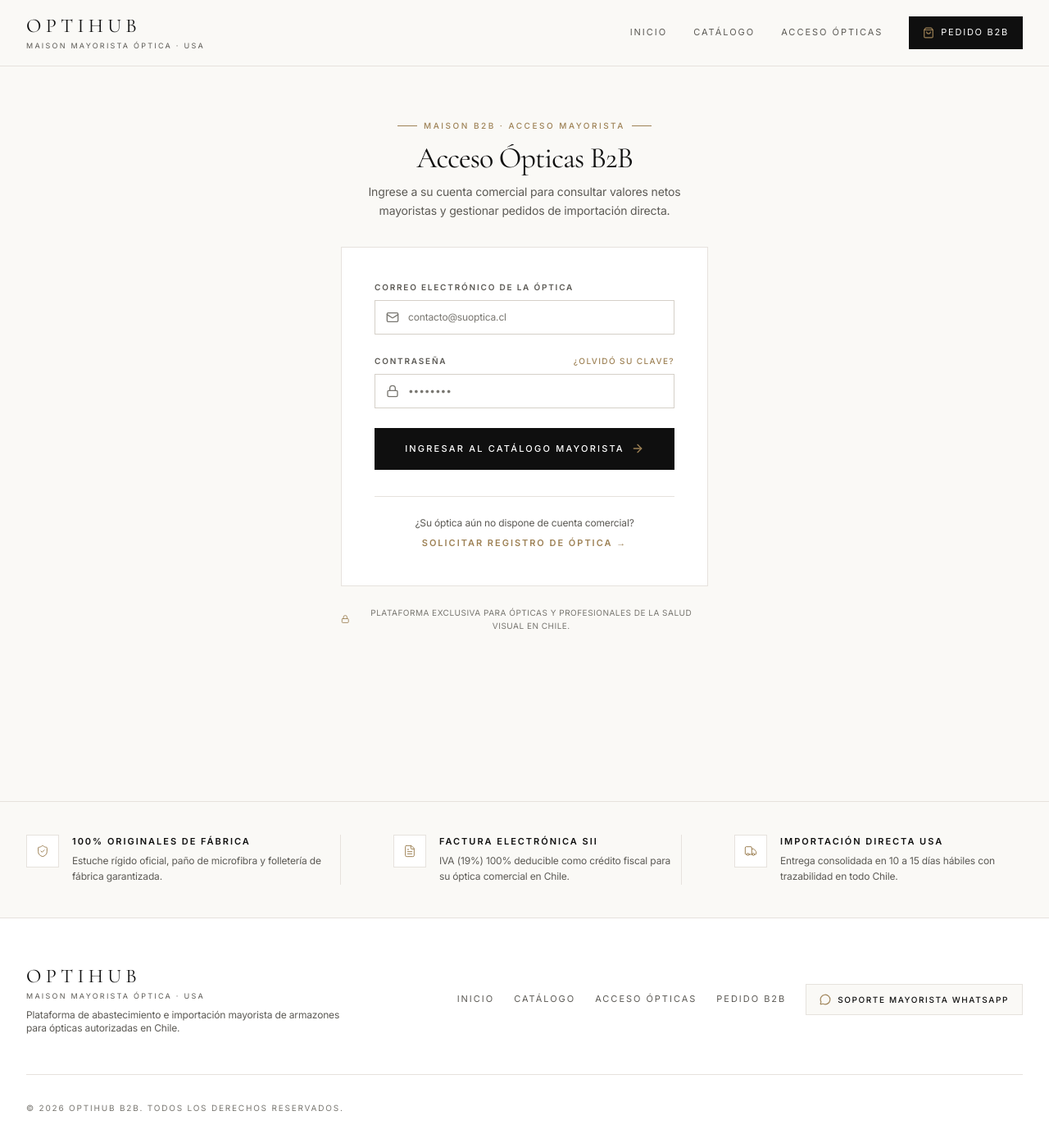
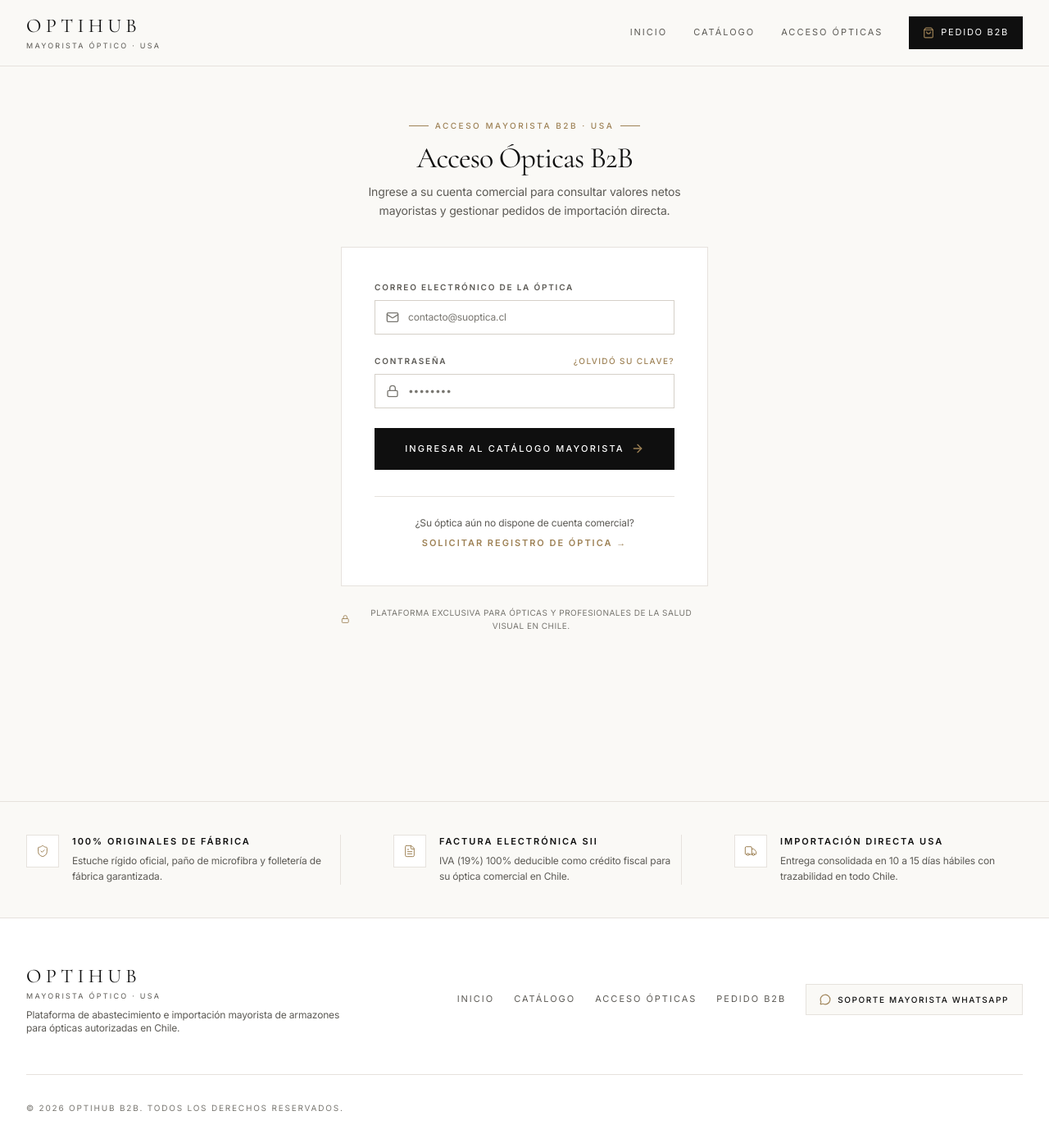
Before and after one commit to dariogonzalezpoblete/optihub-b2b, a Next.js app in the folder frontend/: page /login in a window 1280 px wide. Shown: the top 1394 px of the page at 82% size. Built offline with nearby package versions, Linux system fonts and the light colour scheme; no server answers.

Commit message:
style(brand): replace 'maison' with 'mayorista optico usa' under optihub logo

```diff
--- a/frontend/app/login/page.tsx
+++ b/frontend/app/login/page.tsx
@@ -56,7 +56,7 @@ function LoginForm() {
           <div className="flex items-center justify-center gap-2 mb-3">
             <span className="w-6 h-[1px] bg-[#9E8256]" />
             <span className="text-[10px] uppercase tracking-[0.25em] text-[#9E8256] font-medium">
-              MAISON B2B · ACCESO MAYORISTA
+              ACCESO MAYORISTA B2B · USA
             </span>
             <span className="w-6 h-[1px] bg-[#9E8256]" />
           </div>
--- a/frontend/app/page.tsx
+++ b/frontend/app/page.tsx
@@ -234,7 +234,7 @@ export default function Home() {
       <section className="mt-14 border-y border-[#E6E2DD] bg-[#FFFFFF] py-6 overflow-x-auto no-scrollbar">
         <div className="max-w-7xl mx-auto px-4 sm:px-6 lg:px-8 flex items-center justify-between gap-8 min-w-max">
           <span className="text-[10px] uppercase tracking-[0.25em] text-[#9E8256] font-medium pr-6 border-r border-[#E6E2DD]">
-            MAISONS OFICIALES
+            MARCAS OFICIALES
           </span>
           <div className="flex items-center gap-10 lg:gap-14">
             {BRAND_MAISONS.map((brand) => (
--- a/frontend/app/registro/page.tsx
+++ b/frontend/app/registro/page.tsx
@@ -195,7 +195,7 @@ function RegisterForm() {
           <div className="flex items-center justify-center gap-2 mb-3">
             <span className="w-6 h-[1px] bg-[#9E8256]" />
             <span className="text-[10px] uppercase tracking-[0.25em] text-[#9E8256] font-medium">
-              MAISON B2B · ALTA COMERCIAL
+              ALTA COMERCIAL B2B · USA
             </span>
             <span className="w-6 h-[1px] bg-[#9E8256]" />
           </div>
--- a/frontend/components/Footer.tsx
+++ b/frontend/components/Footer.tsx
@@ -73,7 +73,7 @@ export default function Footer() {
                 OPTIHUB
               </span>
               <span className="text-[9px] tracking-[0.25em] text-[#5C5A55] uppercase font-sans mt-0.5">
-                MAISON MAYORISTA ÓPTICA · USA
+                MAYORISTA ÓPTICO · USA
               </span>
             </Link>
             <p className="text-xs text-[#5C5A55] max-w-sm">
--- a/frontend/components/Navbar.tsx
+++ b/frontend/components/Navbar.tsx
@@ -37,7 +37,7 @@ export default function Navbar() {
             OPTIHUB
           </span>
           <span className="text-[9px] tracking-[0.25em] text-[#5C5A55] uppercase font-sans mt-0.5">
-            MAISON MAYORISTA ÓPTICA · USA
+            MAYORISTA ÓPTICO · USA
           </span>
         </Link>
 
--- a/frontend/components/catalog/CatalogoClient.tsx
+++ b/frontend/components/catalog/CatalogoClient.tsx
@@ -157,7 +157,7 @@ export default function CatalogoClient({ initialMarcos, totalCount, currentPage,
             <div className="flex items-center gap-2 mb-3">
               <span className="w-4 h-[1px] bg-[#9E8256]" />
               <span className="text-[10px] uppercase tracking-[0.22em] text-[#9E8256] font-medium">
-                MAISON B2B · DISTRIBUCIÓN MAYORISTA OFICIAL
+                DISTRIBUCIÓN MAYORISTA OFICIAL · USA
               </span>
             </div>
             <h1 className="font-serif text-3xl sm:text-5xl font-normal text-[#0F0F0F] tracking-tight">
```
